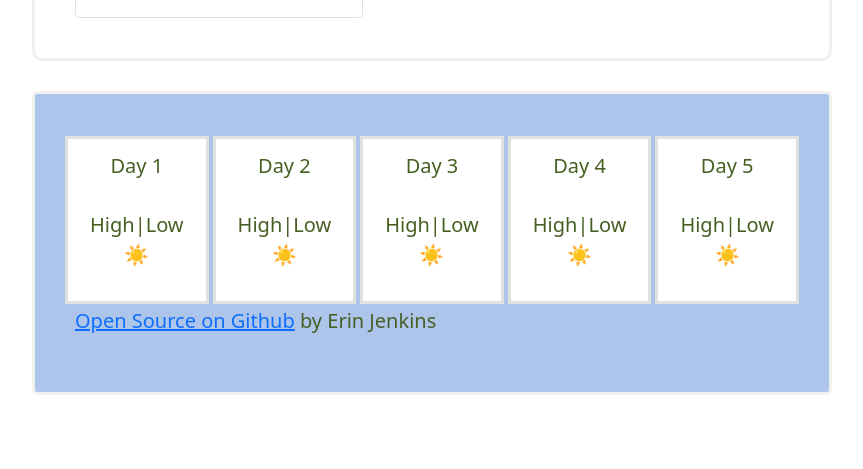
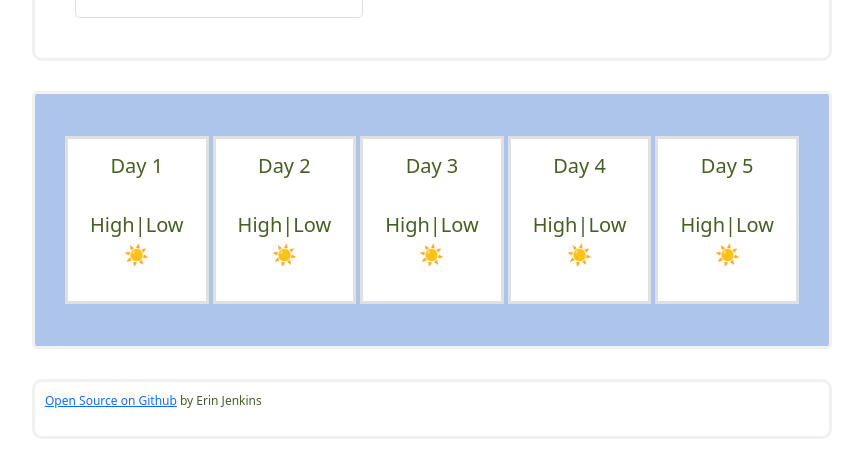
Before and after one commit to JenkinsErinMarie/WeatherApp, a website built with Parcel: page index.html in a window 1280 px wide. Shown: the part 372-841 px from the top of the page, without its empty margins (208-1071 px from the left). Before the commit the page ends 800 px from the top, so only its background shows below. Built offline with nearby package versions, Linux system fonts and the light colour scheme.

Commit message:
edited footer

```diff
--- a/index.html
+++ b/index.html
@@ -104,8 +104,12 @@
               </p>
             </div>
           </div>
-          <p><a href="https://github.com/JenkinsErinMarie/WeatherApp">Open Source on Github</a> by Erin Jenkins</p>
     </div>
+    <div class="footer">
+      <p class="tagline"><a href="https://github.com/JenkinsErinMarie/WeatherApp">Open Source on Github</a> by Erin Jenkins
+      </p>
+    </div>
+
 
     <script src="src/index.js">
 
--- a/src/styles.css
+++ b/src/styles.css
@@ -67,3 +67,16 @@ h5 {
 .li {
   list-style-type: none;
 }
+
+.tagline {
+  font-size: 12px;
+}
+
+.footer {
+  padding: 10px;
+  border-style: solid;
+  border-color: #f1f1f1;
+  border-radius: 10px;
+  max-width: 800px;
+  margin: 30px auto;
+}
```
